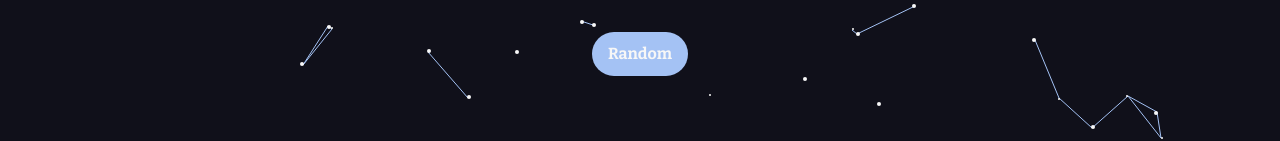
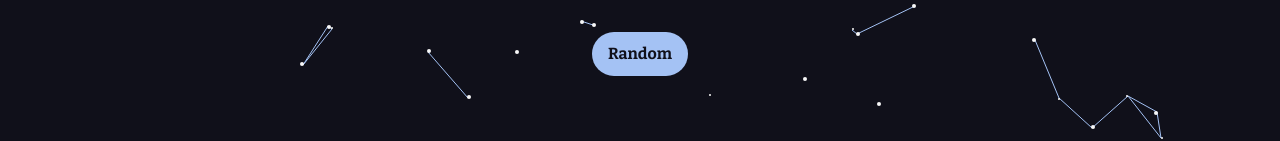
Before and after one commit to irahel/Visual-Coding-Ideas, a React (Vite) app: page / in a window 1280 px wide. Shown: the top 141 px of the page. Built offline with nearby package versions, Linux system fonts and the light colour scheme.

Commit message:
fix: fix button text

```diff
--- a/src/components/Random.tsx
+++ b/src/components/Random.tsx
@@ -6,7 +6,7 @@ function Random({ setFunction }: props) {
   return (
     <button
       className="bg-blue hover:bg-blue-hover rounded-3xl w-24 h-11
-      text-white font-serif font-bold
+      text-dark font-serif font-bold
       mt-8
       z-50"
       onClick={() => {
```
